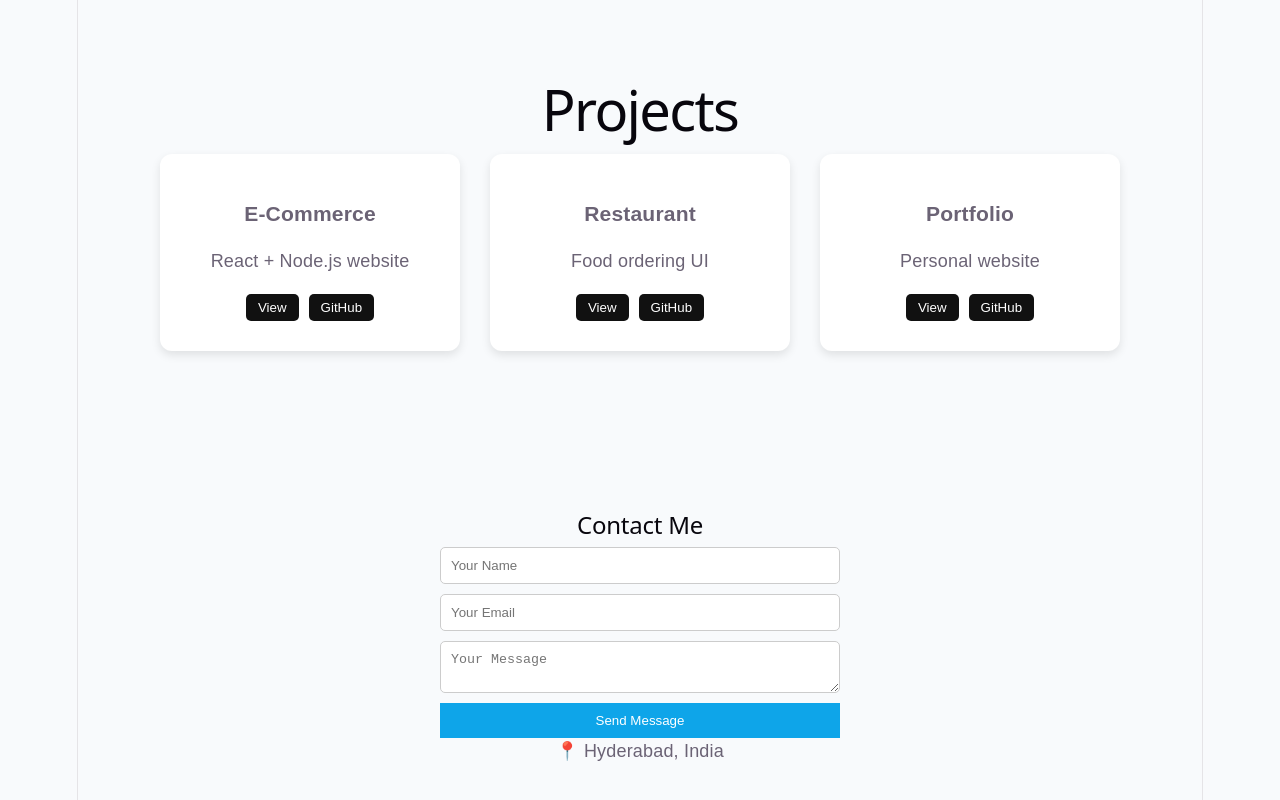
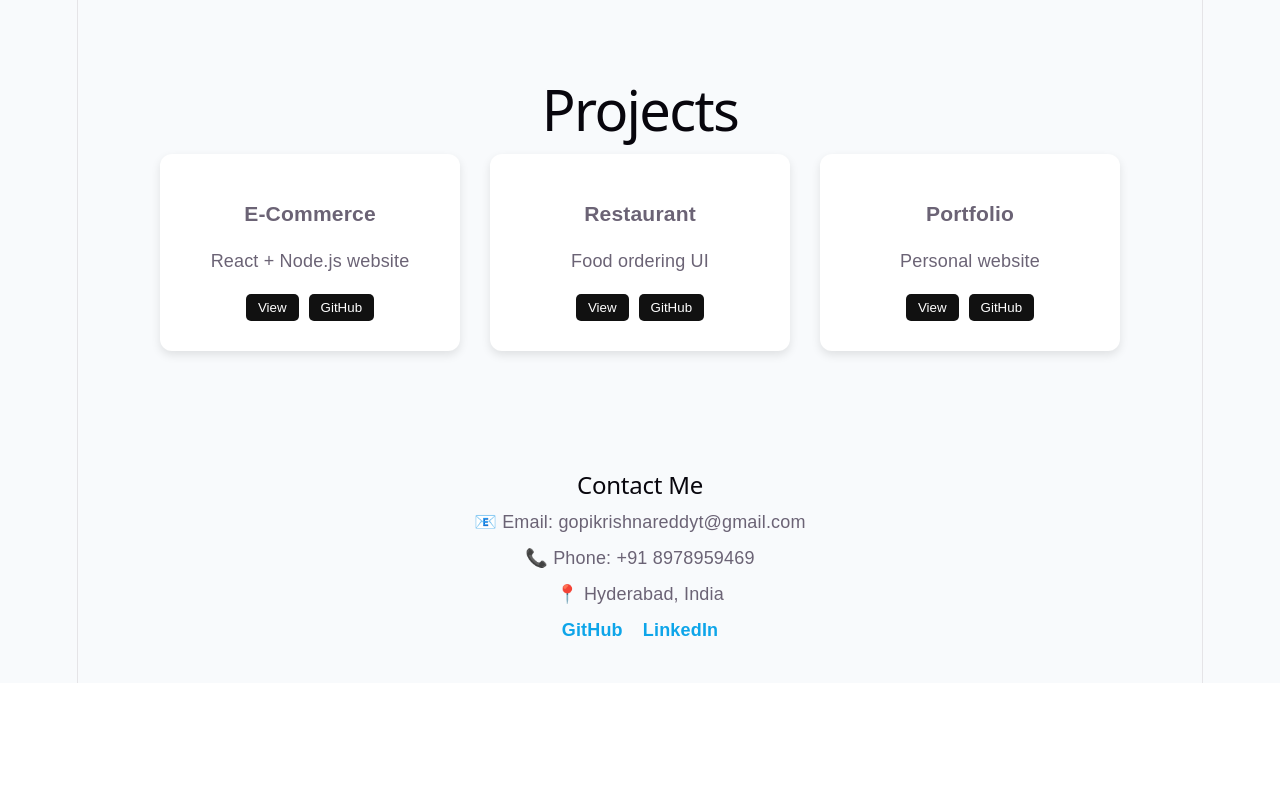
Before and after one commit to gopimahi7781/my-portfolio, a React (Vite) app: page / in a window 1280 px wide. Shown: the part 1212-2012 px from the top of the page. After the commit the page ends 1895 px from the top, so only its background shows below. Built offline with nearby package versions, Linux system fonts and the light colour scheme.

Commit message:
contact UI update

```diff
--- a/src/App.css
+++ b/src/App.css
@@ -189,3 +189,18 @@ html {
   border: none;
   cursor: pointer;
 }
+.contact {
+  text-align: center;
+  padding: 40px;
+}
+
+.contact p {
+  margin: 10px 0;
+}
+
+.contact-links a {
+  margin: 10px;
+  color: #0ea5e9;
+  text-decoration: none;
+  font-weight: bold;
+}
--- a/src/App.jsx
+++ b/src/App.jsx
@@ -95,22 +95,15 @@ function App() {
       <section id="contact" className="contact">
   <h2>Contact Me</h2>
 
-  <form name="contact" method="POST" data-netlify="true">
+  <p>📧 Email: gopikrishnareddyt@gmail.com</p>
+  <p>📞 Phone: +91 8978959469</p>
+  <p>📍 Hyderabad, India</p>
 
-    {/* Hidden input (must for Netlify) */}
-    <input type="hidden" name="form-name" value="contact" />
-
-    <input type="text" name="name" placeholder="Your Name" required />
-
-    <input type="email" name="email" placeholder="Your Email" required />
-
-    <textarea name="message" placeholder="Your Message" required></textarea>
-
-    <button type="submit">Send Message</button>
-  </form>
-
-  <p>📍 Hyderabad, India</p>
-  </section>
+  <div className="contact-links">
+    <a href="https://github.com/gopimahi7781" target="_blank">GitHub</a>
+    <a href="https://www.linkedin.com/in/your-linkedin" target="_blank">LinkedIn</a>
+  </div>
+</section>
 
     </div>
   )
```
